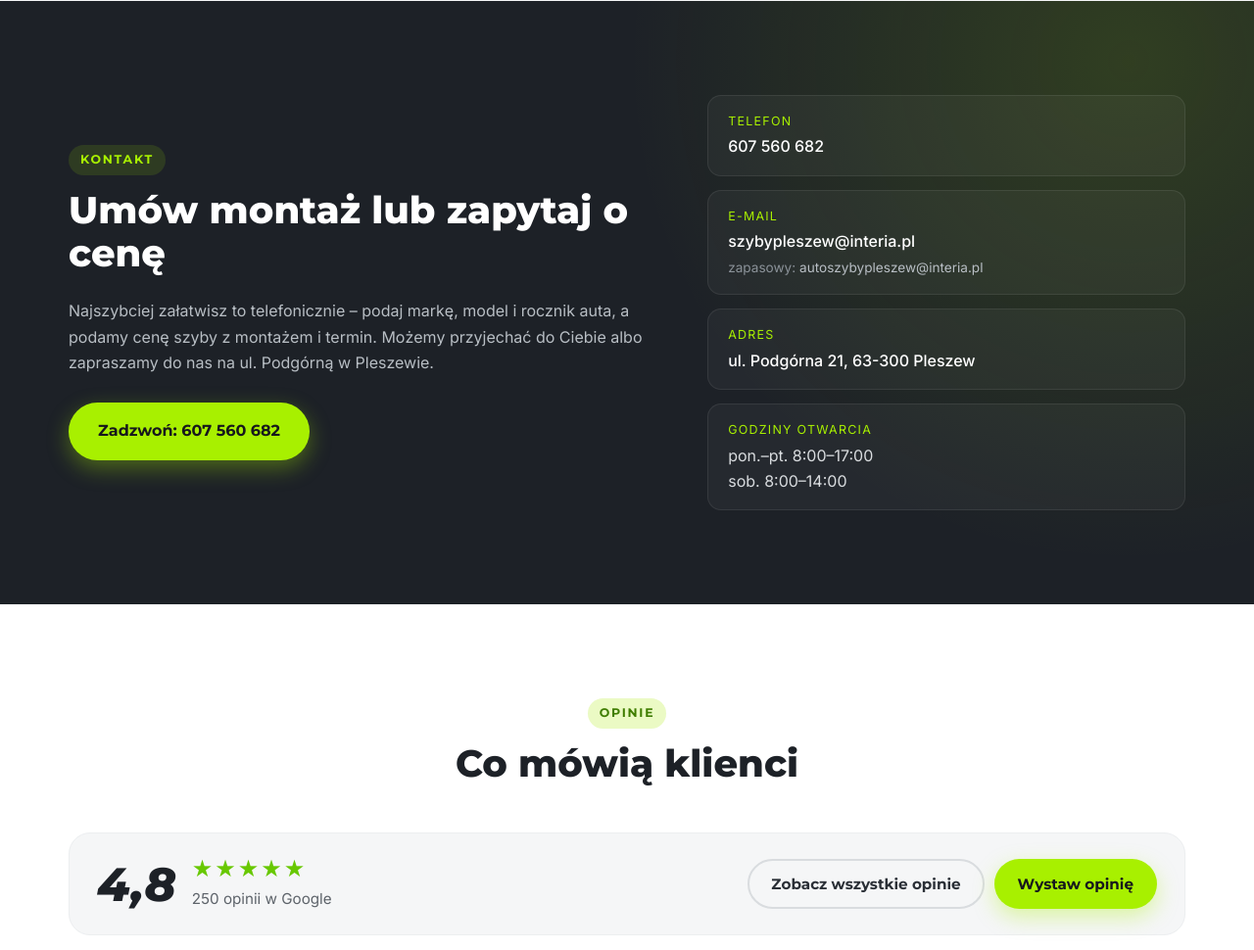
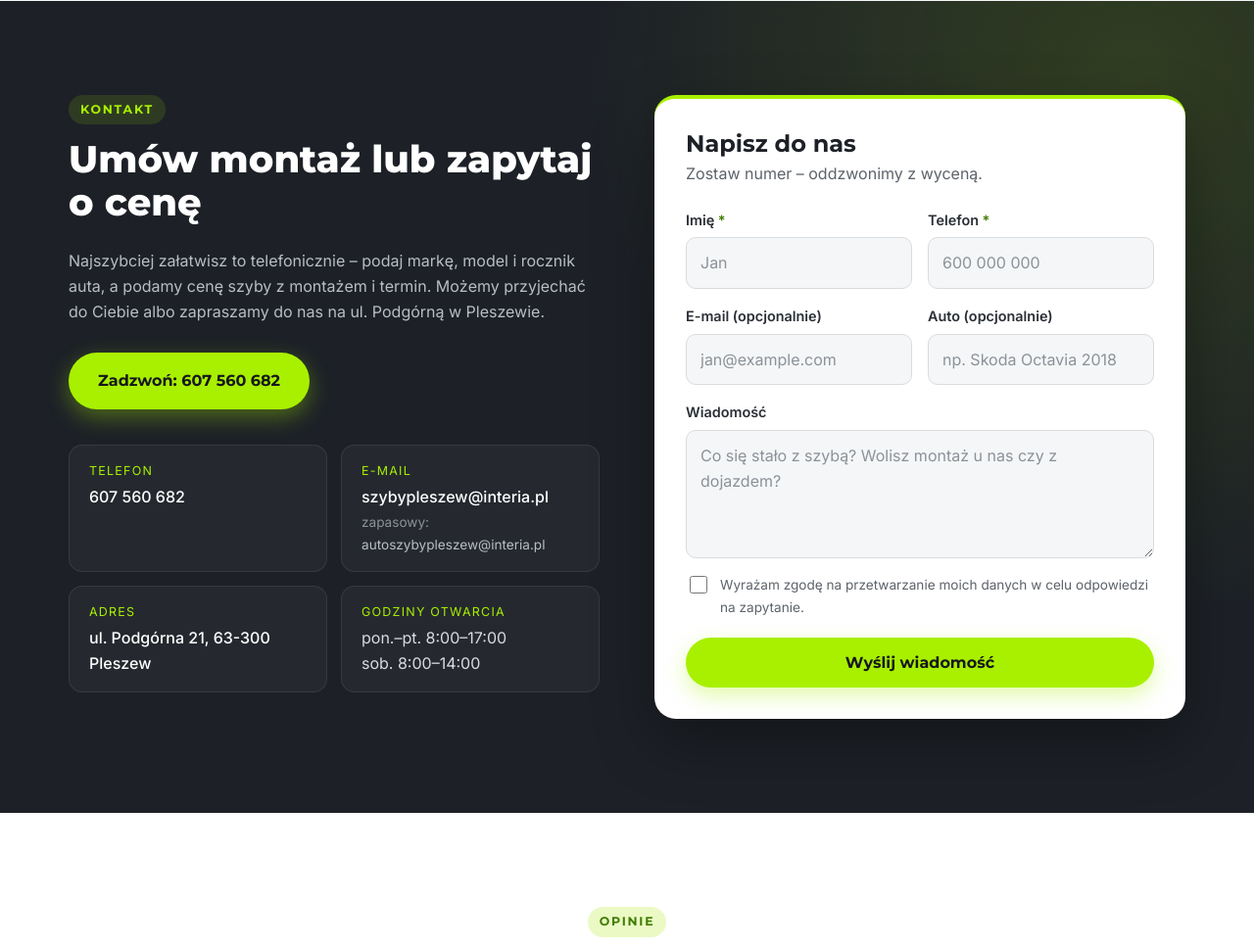
Before and after one commit to karolkamuda89-ux/szybypleszew.pl, a Django app: page / in a window 1280 px wide. Shown: the part 4194-5164 px from the top of the page at 98% size. Run offline with Django 5.2, Linux system fonts and the light colour scheme; data comes from the database, SQL or seed files in the repository; data that the repository does not hold is empty.

Commit message:
Kontakt: dane pod soba po lewej, formularz kontaktowy po prawej (zapis w panelu + powiadomienie e-mail)
Co-Authored-By: Claude Opus 5.5 <noreply@anthropic.com>

```diff
--- /dev/null
+++ b/core/forms.py
@@ -0,0 +1,48 @@
+"""Formularze strony: formularz kontaktowy w sekcji "Kontakt"."""
+from django import forms
+
+from .models import ContactMessage
+
+
+class ContactForm(forms.ModelForm):
+    # Zgoda na przetwarzanie danych – wymagana, ale nie zapisywana w bazie
+    consent = forms.BooleanField(
+        required=True,
+        label='Wyrażam zgodę na przetwarzanie moich danych w celu odpowiedzi na zapytanie.',
+        error_messages={'required': 'Zaznacz zgodę, żebyśmy mogli odpowiedzieć.'})
+    # Pulapka na boty (honeypot): pole ukryte w CSS, czlowiek go nie widzi i zostawia puste,
+    # a automaty wypelniaja wszystkie pola. Wypelnione = spam.
+    website = forms.CharField(required=False, label='Strona WWW')
+
+    class Meta:
+        model = ContactMessage
+        fields = ['name', 'phone', 'email', 'car', 'message']
+        labels = {
+            'name': 'Imię',
+            'phone': 'Telefon',
+            'email': 'E-mail (opcjonalnie)',
+            'car': 'Auto (opcjonalnie)',
+            'message': 'Wiadomość',
+        }
+        widgets = {
+            'name': forms.TextInput(attrs={'autocomplete': 'name', 'placeholder': 'Jan'}),
+            'phone': forms.TextInput(attrs={'autocomplete': 'tel', 'inputmode': 'tel', 'placeholder': '600 000 000'}),
+            'email': forms.EmailInput(attrs={'autocomplete': 'email', 'placeholder': 'jan@example.com'}),
+            'car': forms.TextInput(attrs={'placeholder': 'np. Skoda Octavia 2018'}),
+            'message': forms.Textarea(attrs={'rows': 4, 'placeholder': 'Co się stało z szybą? Wolisz montaż u nas czy z dojazdem?'}),
+        }
+        error_messages = {
+            'name': {'required': 'Podaj imię.'},
+            'phone': {'required': 'Podaj numer telefonu, oddzwonimy.'},
+            'email': {'invalid': 'Sprawdź adres e-mail.'},
+        }
+
+    def clean_phone(self):
+        phone = self.cleaned_data['phone'].strip()
+        digits = [c for c in phone if c.isdigit()]
+        if len(digits) < 9:
+            raise forms.ValidationError('Numer telefonu powinien mieć co najmniej 9 cyfr.')
+        return phone
+
+    def is_spam(self):
+        return bool(self.cleaned_data.get('website'))
--- a/core/views.py
+++ b/core/views.py
@@ -4,16 +4,62 @@ Dane firmy (telefon, adres, godziny) trafiaja do kazdego szablonu automatycznie
 przez context processor `core.context_processors.site_info`, wiec widoki przekazuja
 tylko to, co jest potrzebne na konkretnej stronie.
 """
+import logging
+
+from django.conf import settings
+from django.contrib import messages
+from django.core.mail import send_mail
 from django.db.models import Prefetch
-from django.shortcuts import render
+from django.shortcuts import redirect, render
 
+from .forms import ContactForm
 from .gallery import GALLERY_VISIBLE, PHOTO_ABOUT, PHOTO_HERO
 from .google_reviews import get_google_reviews
 from .models import GalleryItem, GalleryPhoto, PromoSection
 
+logger = logging.getLogger(__name__)
+
+
+def notify_by_email(msg):
+    """Wysyla powiadomienie o nowej wiadomosci. Zwraca True, gdy sie udalo."""
+    body = (
+        f'Nowa wiadomość z formularza na stronie {settings.SITE_NAME}\n\n'
+        f'Imię: {msg.name}\n'
+        f'Telefon: {msg.phone}\n'
+        f'E-mail: {msg.email or "—"}\n'
+        f'Auto: {msg.car or "—"}\n\n'
+        f'{msg.message or "(bez treści)"}\n'
+    )
+    try:
+        send_mail(
+            subject=f'Formularz: {msg.name}, tel. {msg.phone}',
+            message=body,
+            from_email=settings.DEFAULT_FROM_EMAIL,
+            recipient_list=settings.CONTACT_RECIPIENTS,
+        )
+        return True
+    except Exception as exc:  # np. zle haslo do skrzynki – wiadomosc i tak jest w bazie
+        logger.error('Nie udalo sie wyslac powiadomienia e-mail: %s', exc)
+        return False
+
 
 def home(request):
-    """Strona glowna: opinie z Google, galeria realizacji (z bazy, edytowana w panelu) i zdjecia firmy."""
+    """Strona glowna: opinie Google, galeria (z panelu), sekcja "Nowość" i formularz kontaktowy."""
+    if request.method == 'POST':
+        form = ContactForm(request.POST)
+        if form.is_valid():
+            # Boty wypelniajace ukryte pole dostaja ten sam komunikat, ale nic nie zapisujemy
+            if not form.is_spam():
+                msg = form.save()
+                msg.email_sent = notify_by_email(msg)
+                msg.save(update_fields=['email_sent'])
+            messages.success(request, 'Dziękujemy! Wiadomość została wysłana – odezwiemy się najszybciej, jak to możliwe.')
+            # Przekierowanie po wyslaniu (wzorzec POST/redirect/GET): odswiezenie strony nie wysle formularza drugi raz
+            return redirect('/#kontakt')
+        # Przy bledach strona renderuje sie ponownie z komunikatami przy polach
+    else:
+        form = ContactForm()
+
     items = (GalleryItem.objects.filter(is_published=True)
              .prefetch_related(Prefetch('photos', queryset=GalleryPhoto.objects.order_by('order', 'pk'))))
     # Realizacje bez zdjec pomijamy – pusty kafelek nic by nie pokazal
@@ -27,6 +73,7 @@ def home(request):
         'gallery_hidden_count': max(len(gallery) - GALLERY_VISIBLE, 0),
         'photo_hero': PHOTO_HERO,
         'photo_about': PHOTO_ABOUT,
+        'contact_form': form,
     })
 
 
--- a/static/css/style.css
+++ b/static/css/style.css
@@ -687,19 +687,23 @@ img { max-width: 100%; display: block; }
 .section-dark h2 { color: #fff; }
 .section-dark .eyebrow { background: rgba(168, 240, 0, .12); color: var(--lime-400); }
 
+/* Dwie kolumny: po lewej tekst + dane kontaktowe (pod sobą), po prawej formularz */
 .contact {
     display: grid;
-    grid-template-columns: 1.1fr .9fr;
+    grid-template-columns: 1fr 1fr;
     gap: 56px;
-    align-items: center;
+    align-items: start;
 }
+.contact-info { display: flex; flex-direction: column; gap: 36px; }
 .contact-text p { color: var(--graphite-300); margin-bottom: 28px; }
 
+/* Dane kontaktowe w siatce 2 × 2, żeby lewa kolumna nie była dużo wyższa od formularza */
 .contact-list {
     list-style: none;
     margin: 0;
     padding: 0;
     display: grid;
+    grid-template-columns: 1fr 1fr;
     gap: 14px;
 }
 .contact-list li {
@@ -721,6 +725,64 @@ img { max-width: 100%; display: block; }
 .contact-list a:hover { color: var(--lime-400); }
 .contact-alt { font-size: .85rem; color: var(--graphite-400); margin-top: 2px; }
 .contact-list .contact-alt a { font-weight: 400; color: var(--graphite-300); }
+.contact-list a, .contact-alt { overflow-wrap: anywhere; }  /* długie adresy e-mail łamią się zamiast wychodzić poza kafelek */
+
+/* Formularz kontaktowy */
+.contact-form-card {
+    background: #fff;
+    color: var(--text);
+    border-radius: var(--radius-lg);
+    padding: 32px;
+    box-shadow: 0 24px 60px rgba(0, 0, 0, .35);
+    border-top: 4px solid var(--lime-400);
+}
+.contact-form-card h3 { font-size: 1.5rem; margin-bottom: 4px; }
+.contact-form-intro { color: var(--text-muted); margin-bottom: 22px; }
+.contact-form { display: grid; gap: 16px; }
+.form-row { display: grid; grid-template-columns: 1fr 1fr; gap: 16px; }
+.form-field { display: flex; flex-direction: column; gap: 6px; }
+.form-field label { font-weight: 600; font-size: .9rem; color: var(--graphite-800); }
+.form-field .req { color: var(--lime-700); }
+.form-field input,
+.form-field textarea {
+    width: 100%;
+    font: inherit;
+    color: var(--graphite-900);
+    padding: 12px 14px;
+    border: 1px solid var(--graphite-200);
+    border-radius: 10px;
+    background: var(--graphite-50);
+    transition: border-color .2s, box-shadow .2s, background .2s;
+}
+.form-field textarea { resize: vertical; min-height: 110px; }
+.form-field input::placeholder,
+.form-field textarea::placeholder { color: var(--graphite-400); }
+.form-field input:focus,
+.form-field textarea:focus {
+    outline: none;
+    background: #fff;
+    border-color: var(--lime-600);
+    box-shadow: 0 0 0 3px rgba(168, 240, 0, .3);
+}
+.form-field.has-error input,
+.form-field.has-error textarea { border-color: #d64545; background: #fff6f6; }
+.field-error { color: #c43333; font-size: .85rem; }
+.form-error { color: #c43333; font-weight: 600; }
+.form-consent { display: flex; gap: 10px; align-items: flex-start; font-size: .85rem; color: var(--text-muted); cursor: pointer; }
+.form-consent input { width: 18px; height: 18px; margin-top: 2px; accent-color: var(--lime-600); flex-shrink: 0; }
+.form-consent.has-error span { color: #c43333; }
+.form-submit { width: 100%; margin-top: 4px; }
+.form-success {
+    margin-bottom: 18px;
+    padding: 14px 16px;
+    border-radius: 10px;
+    background: var(--lime-100);
+    color: var(--lime-700);
+    font-weight: 600;
+    border-left: 4px solid var(--lime-600);
+}
+/* Pułapka na boty: pole wypchnięte poza ekran (nie display:none – część botów to sprawdza) */
+.form-hp { position: absolute; left: -9999px; width: 1px; height: 1px; overflow: hidden; }
 
 /* Opinie */
 .reviews {
@@ -936,6 +998,9 @@ img { max-width: 100%; display: block; }
     .posts { grid-template-columns: 1fr; }
     .brands { padding: 22px 16px; }
     .rating-summary { padding: 20px 16px; }
+    .contact-list,
+    .form-row { grid-template-columns: 1fr; }
+    .contact-form-card { padding: 24px 18px; }
     .rating-actions, .rating-actions .btn { width: 100%; }
     .footer-inner { grid-template-columns: 1fr; }
     .gallery { grid-template-columns: 1fr 1fr; grid-auto-rows: 160px; }
--- a/static/js/main.js
+++ b/static/js/main.js
@@ -192,3 +192,18 @@
     // Po zamknięciu czyścimy obrazek, żeby przy następnym otwarciu nie mignęło stare zdjęcie
     dialog.addEventListener('close', function () { img.removeAttribute('src'); });
 })();
+
+/*
+ * Formularz kontaktowy: po wysłaniu (komunikat "Dziękujemy") albo przy błędach
+ * przewijamy stronę do sekcji Kontakt – inaczej użytkownik zostałby na górze strony
+ * i nie zobaczyłby, co się stało.
+ */
+(function () {
+    var card = document.querySelector('.contact-form-card');
+    if (!card || !card.querySelector('.field-error, .form-error, .form-success')) return;
+    // 'instant' – zaraz po załadowaniu strony skok jest naturalniejszy niż płynne przewijanie przez całą stronę
+    document.getElementById('kontakt').scrollIntoView({ behavior: 'instant', block: 'start' });
+    // Przy błędach ustawiamy kursor w pierwszym błędnym polu, żeby od razu można było poprawić
+    var firstInvalid = card.querySelector('.has-error input, .has-error textarea');
+    if (firstInvalid) firstInvalid.focus({ preventScroll: true });
+})();
--- /dev/null
+++ b/templates/core/_field.html
@@ -0,0 +1,6 @@
+{# Jedno pole formularza: etykieta, pole i komunikaty bledow. Uzycie: {% include 'core/_field.html' with field=form.name %} #}
+<div class="form-field{% if field.errors %} has-error{% endif %}">
+    <label for="{{ field.id_for_label }}">{{ field.label }}{% if field.field.required %} <span class="req" aria-hidden="true">*</span>{% endif %}</label>
+    {{ field }}
+    {% for error in field.errors %}<span class="field-error">{{ error }}</span>{% endfor %}
+</div>
--- a/templates/core/home.html
+++ b/templates/core/home.html
@@ -246,9 +246,15 @@
 </dialog>
 
 <!-- KONTAKT -->
-{# Dane kontaktowe z settings.py. Adres otwiera Google Maps w nowej karcie #}
+{% comment %}
+  Lewa kolumna: zacheta do kontaktu + dane z settings.py (pod soba).
+  Prawa kolumna: formularz kontaktowy (core/forms.py). Wyslane wiadomosci trafiaja do panelu admina
+  ("Wiadomosci z formularza") i e-mailem na adres firmy. action="/#kontakt" sprawia, ze po wyslaniu
+  (albo przy bledach) strona wraca od razu do tej sekcji.
+{% endcomment %}
 <section class="section section-dark" id="kontakt">
     <div class="container contact">
+        <div class="contact-info">
             <div class="contact-text">
                 <span class="eyebrow">Kontakt</span>
                 <h2>Umów montaż lub zapytaj o cenę</h2>
@@ -274,6 +280,44 @@
                     <span>{{ site_hours_weekdays }}<br>{{ site_hours_saturday }}</span>
                 </li>
             </ul>
+        </div>
+
+        <div class="contact-form-card">
+            <h3>Napisz do nas</h3>
+            <p class="contact-form-intro">Zostaw numer – oddzwonimy z wyceną.</p>
+
+            {% for message in messages %}
+            <div class="form-success" role="status">{{ message }}</div>
+            {% endfor %}
+
+            <form method="post" action="/#kontakt" class="contact-form" novalidate>
+                {% csrf_token %}
+                {% if contact_form.non_field_errors %}<div class="form-error">{{ contact_form.non_field_errors|join:" " }}</div>{% endif %}
+                <div class="form-row">
+                    {% include 'core/_field.html' with field=contact_form.name %}
+                    {% include 'core/_field.html' with field=contact_form.phone %}
+                </div>
+                <div class="form-row">
+                    {% include 'core/_field.html' with field=contact_form.email %}
+                    {% include 'core/_field.html' with field=contact_form.car %}
+                </div>
+                {% include 'core/_field.html' with field=contact_form.message %}
+
+                {# Pulapka na boty – pole niewidoczne dla ludzi (patrz ContactForm.website) #}
+                <div class="form-hp" aria-hidden="true">
+                    <label for="{{ contact_form.website.id_for_label }}">Nie wypełniaj tego pola</label>
+                    {{ contact_form.website }}
+                </div>
+
+                <label class="form-consent{% if contact_form.consent.errors %} has-error{% endif %}">
+                    {{ contact_form.consent }}
+                    <span>{{ contact_form.consent.label }}</span>
+                </label>
+                {% for error in contact_form.consent.errors %}<span class="field-error">{{ error }}</span>{% endfor %}
+
+                <button type="submit" class="btn btn-cta btn-lg form-submit">Wyślij wiadomość</button>
+            </form>
+        </div>
     </div>
 </section>
 
```
Also changed, not shown: config/settings.py (+20 -0 lines), core/admin.py (+36 -1 lines), core/models.py (+21 -0 lines), core/tests.py (+58 -0 lines), core/migrations/0004_contactmessage.py (added), 1 other file. Lines whose indentation alone changed are shown as unchanged.
